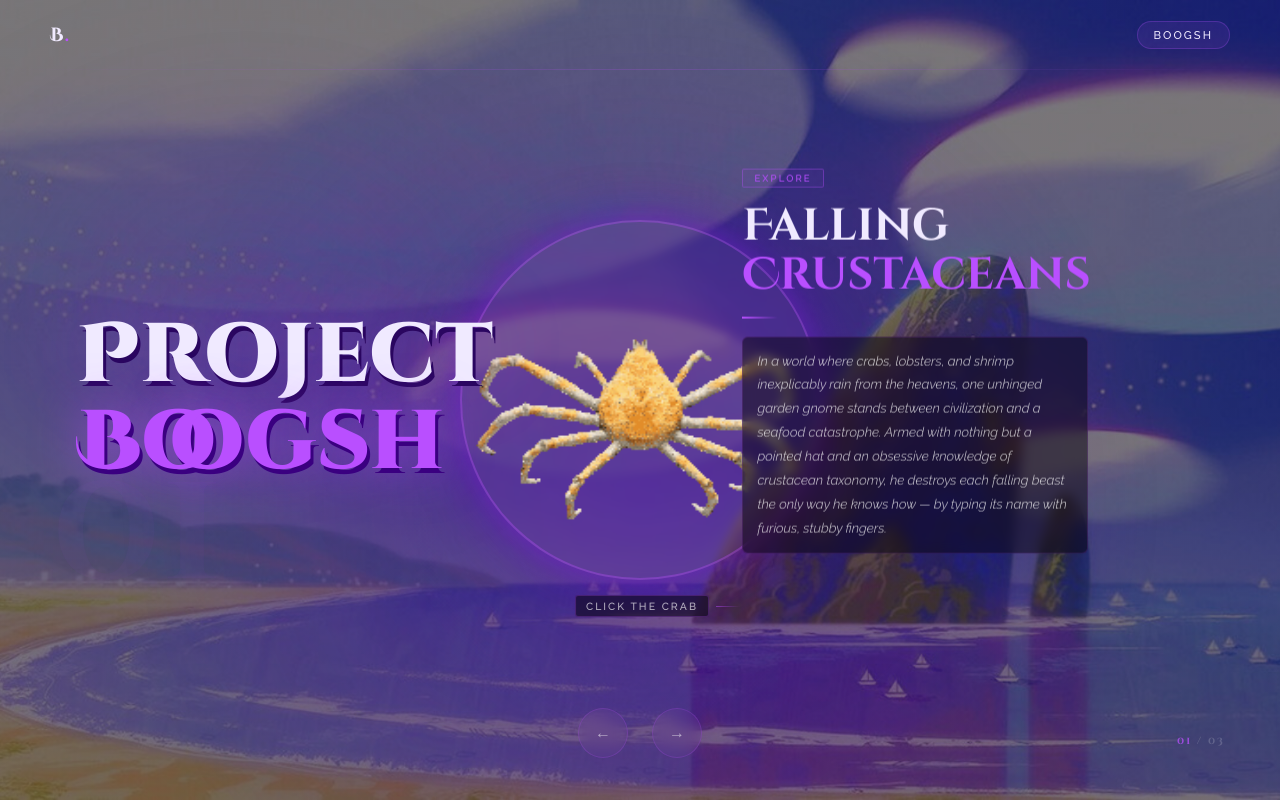
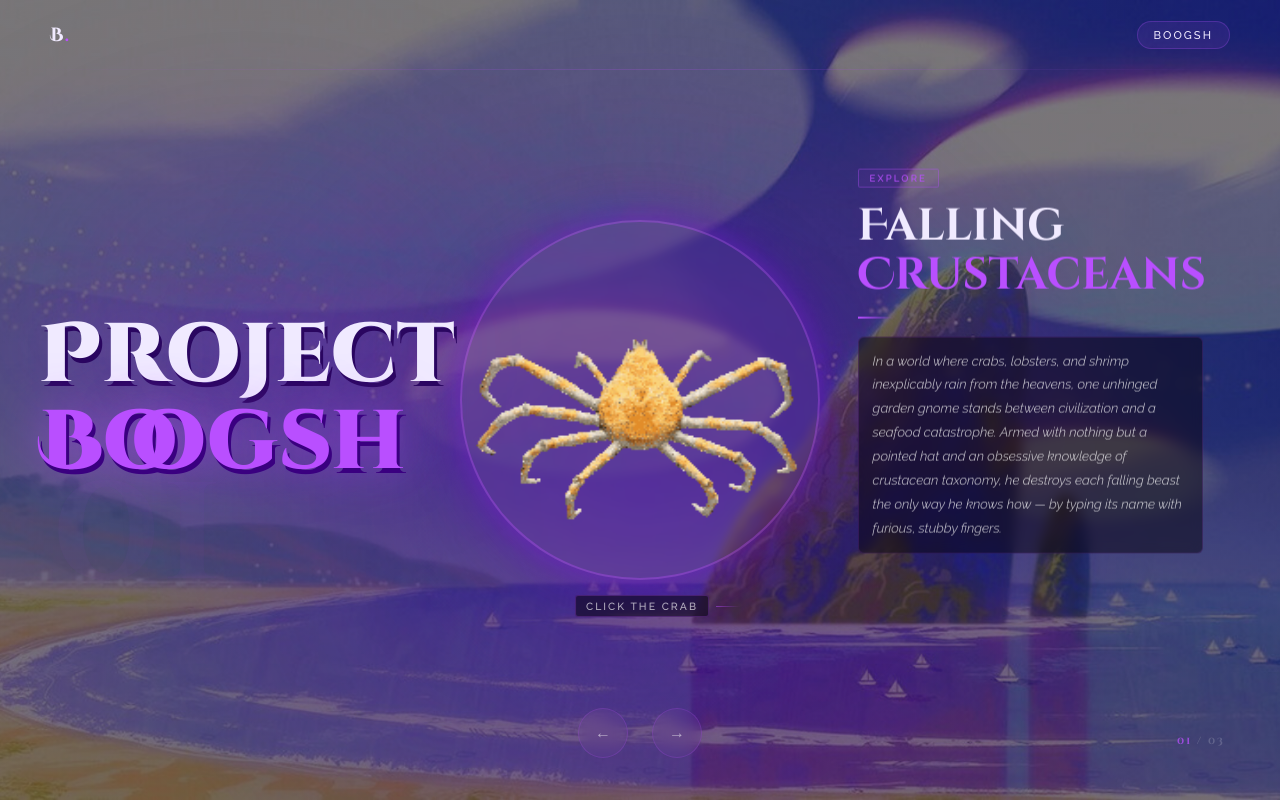
Before and after one commit to corowankyle-hue/solid-chainsaw, a plain HTML site: page index.html in a window 1280 px wide. Drawn offline with Linux system fonts and the light colour scheme.

```diff
--- a/index.html
+++ b/index.html
@@ -123,7 +123,7 @@
     .title {
       font-family: 'Cinzel Decorative', serif;
       position: absolute;
-      top: 50%; left: 6%;
+      top: 50%; left: 3%;
       transform: translateY(-50%);
       color: var(--white);
       font-size: clamp(36px, 6.5vw, 96px);
@@ -153,7 +153,7 @@
 
     .content {
       position: absolute;
-      top: 45%; right: 15%;
+      top: 45%; right: 6%;
       transform: translateY(-50%);
       width: clamp(280px, 27vw, 370px);
       z-index: 20;
@@ -998,4 +998,5 @@
     gameLoop();
   </script>
 </body>
+
 </html>
```
